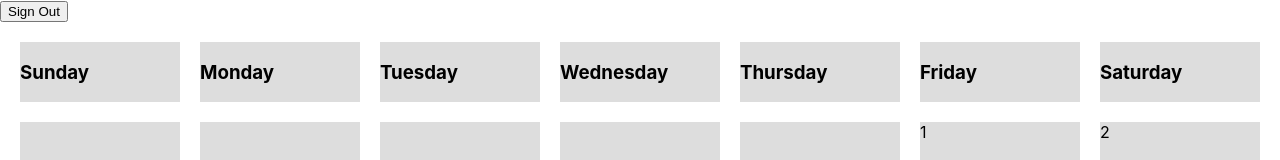
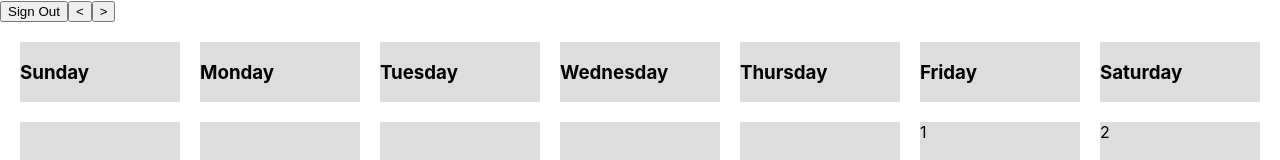
Before and after one commit to csaye/timetable, a Next.js app: page /home in a window 1280 px wide. Shown: the top 160 px of the page. Built offline with nearby package versions, Linux system fonts and the light colour scheme; no server answers; sample sign-in values are in the browser's storage.

Commit message:
Implement month navigation.

```diff
--- a/pages/home.js
+++ b/pages/home.js
@@ -18,6 +18,26 @@ export default function Home(props) {
 
   const [year, setYear] = useState(now.getFullYear());
   const [month, setMonth] = useState(now.getMonth());
+
+  // moves calendar back one month
+  function backMonth() {
+    if (month === 0) {
+      setMonth(11);
+      setYear(year - 1);
+    } else {
+      setMonth(month - 1);
+    }
+  }
+
+  // moves calendar forward one month
+  function forwardMonth() {
+    if (month === 11) {
+      setMonth(0);
+      setYear(year + 1);
+    } else {
+      setMonth(month + 1);
+    }
+  }
 
   // returns the offset of the current month
   function monthOffset() {
@@ -48,6 +68,8 @@ export default function Home(props) {
       <button onClick={() => signOut(auth)}>
         Sign Out
       </button>
+      <button onClick={backMonth}>{'<'}</button>
+      <button onClick={forwardMonth}>{'>'}</button>
       <div className={styles.calendar}>
         {
           dayNames.map((dayName, i) =>
```
